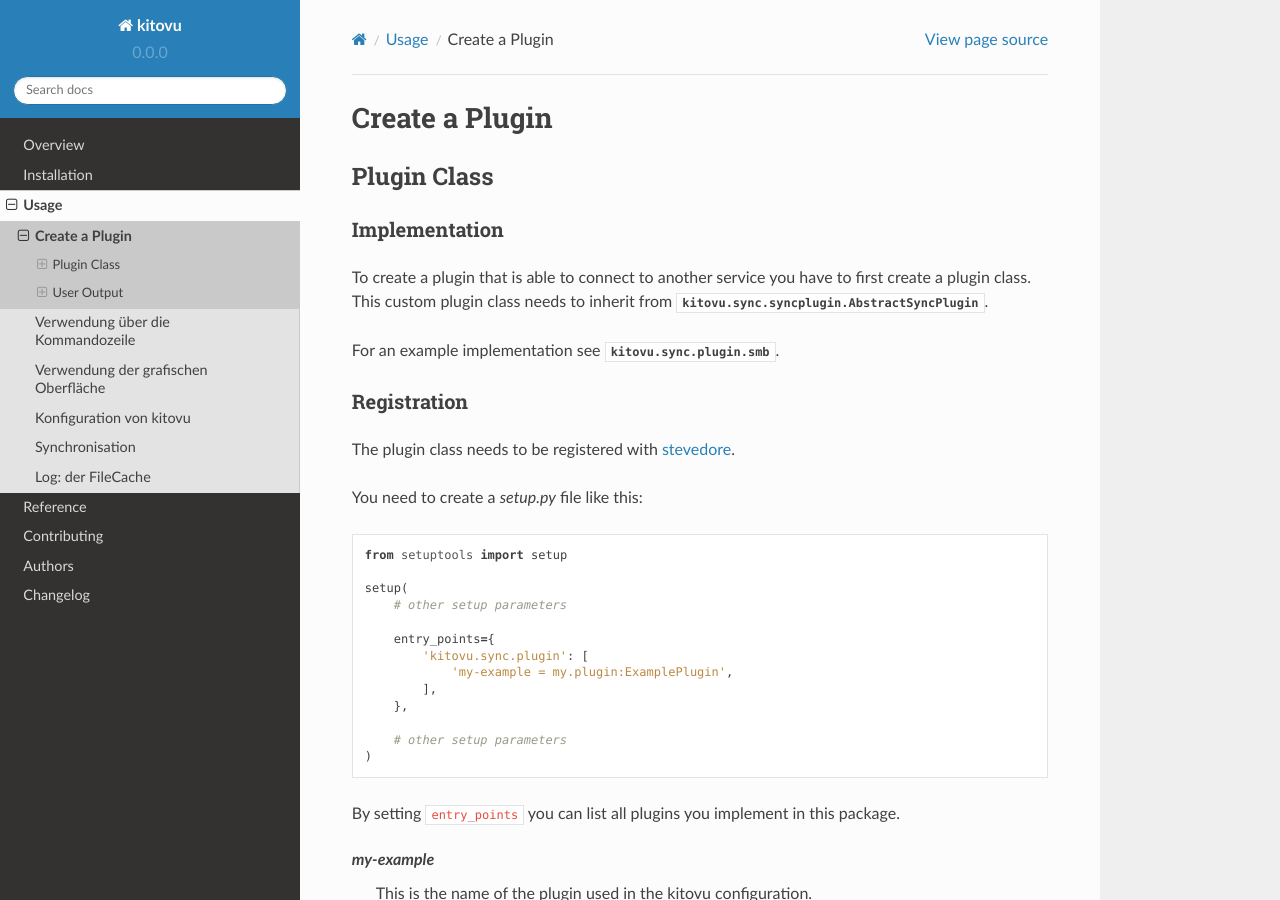
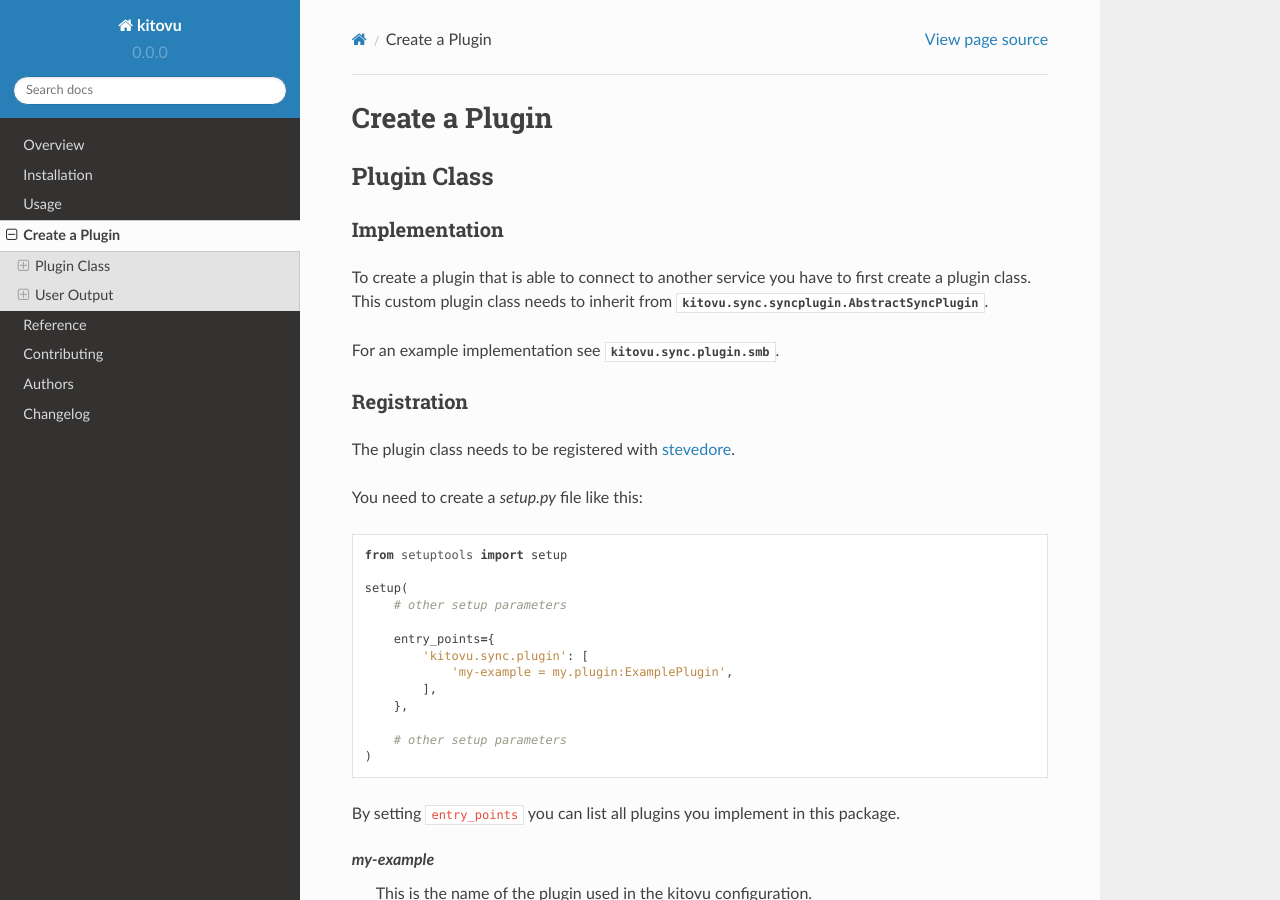
Before and after one commit to kitovu-bot/kitovu, a Sphinx documentation site: the page built from docs/create_plugin.rst, in a window 1280 px wide and 900 px high. Built offline with Sphinx 7.4.7 and the Read the Docs theme 2.0.0, drawn with Linux system fonts in a browser that asks for light colours.

Commit message:
documentation rearranged

```diff
--- a/docs/index.rst
+++ b/docs/index.rst
@@ -8,6 +8,7 @@ Contents
    readme
    installation
    usage
+   create_plugin
    reference
    contributing
    authors
--- a/docs/usage.rst
+++ b/docs/usage.rst
@@ -1,11 +1,6 @@
 =====
 Usage
 =====
-
-.. toctree::
-    :glob:
-
-    usage/*
 
 .. important::
 
@@ -13,7 +8,7 @@ Usage
 
 
 Verwendung über die Kommandozeile
-----------------------------------
+---------------------------------
 
 Du kannst kitovu sowohl mit einer grafischen Oberfläche verwenden als auch über die Kommandozeile. Bevor du kitovu verwenden kannst, musst du jedoch die Konfigurationsdatei erstellen, siehe weiter unten.
 
@@ -26,7 +21,7 @@ Die Kommandozeile bietet folgende Optionen:
     * ``kitovu fileinfo`` sagt dir, wo kitovu zwei wichtige Dateien speichert, die Konfigurationsdatei und der FileCache.
 
 Verwendung der grafischen Oberfläche
--------------------------------------
+------------------------------------
 
 Unter "Konfiguration verwalten" stellst du ein, wo und wie kitovu Dateien synchronisiert. Wie die Konfiguration genau aufgebaut ist, liest du weiter unten.
 
@@ -37,7 +32,7 @@ Mit einem Klick auf "Dateien synchronisieren" lädst du alle benötigten Dateien
     Dateien die sich zwischen zwei Synchronisationszeitpunkten geändert haben - etwa, weil du sie selber bearbeitet hast -, werden beim derzeitigen Entwicklungsstandpunkt von kitovu überschrieben.
 
 Konfiguration von kitovu
-------------------------------
+------------------------
 
 Um überhaupt Dateien synchronisieren zu können, musst du zuerst festlegen, über welche Verbindungen das geschieht. Dies legst du in der Konfigurationsdatei fest. Je nach Betriebssystem liegt diese an einem anderen Ort. Du siehst, wo diese Datei gespeichert ist, indem du ``kitovu fileinfo`` auf der Kommandozeile eingibst. Die Datei kannst du in jedem beliebigen Texteditor konfigurieren.
 
@@ -70,12 +65,12 @@ So sieht eine Beispielkonfiguration aus:
 Es sind keine Leerzeichen in Namen erlaubt. Möchtest du Leerzeichen verwenden, etwa für ``name``, musst du es in Gänsefüsschen setzen: ``Betriebssysteme2`` oder ``"Betriebssysteme 2"``.
 
 Aufbau der Konfigurationsdatei
-###############################
+##############################
 
 ``root-dir``: Das Installationsverzeichnis von kitovu.
 
 Abschnitt ``connections``
-**************************
+*************************
 
 ``connections``: Die Verbindungen zu den Plattformen, von denen du deine Unterrichtsmaterialien synchronisierst, in der Regel ist das ein SMB-Skripteserver oder Moodle.
 
@@ -112,7 +107,7 @@ Moodle hingegen ist ein Spezialfall. Um dich erfolgreich mit Moodle verbinden zu
     #. Kopiere den Eintrag unter "Schlüssel", der mit dem Servie "Moodle mobile web service" beschrieben wird. Das ist eine lange Kette von Zeichen und Zahlen. **Gib auf keinen Fall diesen Sicherheitsschlüssel weiter und behalte ihn für dich!**
     #. Füge den Sicherheitsschlüssel in kitovu ein, wenn dich das Programm danach fragt.
 
-Log: der FileCache
-------------------
+Der FileCache
+-------------
 
 Wenn du Dateien synchronisierst, hält kitovu das in einem Log fest. Nach Ende eines Semesters bzw. nach Prüfungsende kannst du diese Datei wieder löschen - also wenn keines der Unterrichtsmodule des vergangenen Semesters mehr synchronisiert werden sollte. Du siehst, wo diese Datei gespeichert ist, indem du ``kitovu fileinfo`` auf der Kommandozeile eingibst.
```
Also changed, not shown: docs/create_plugin.rst (renamed from docs/usage/create_plugin.rst).
